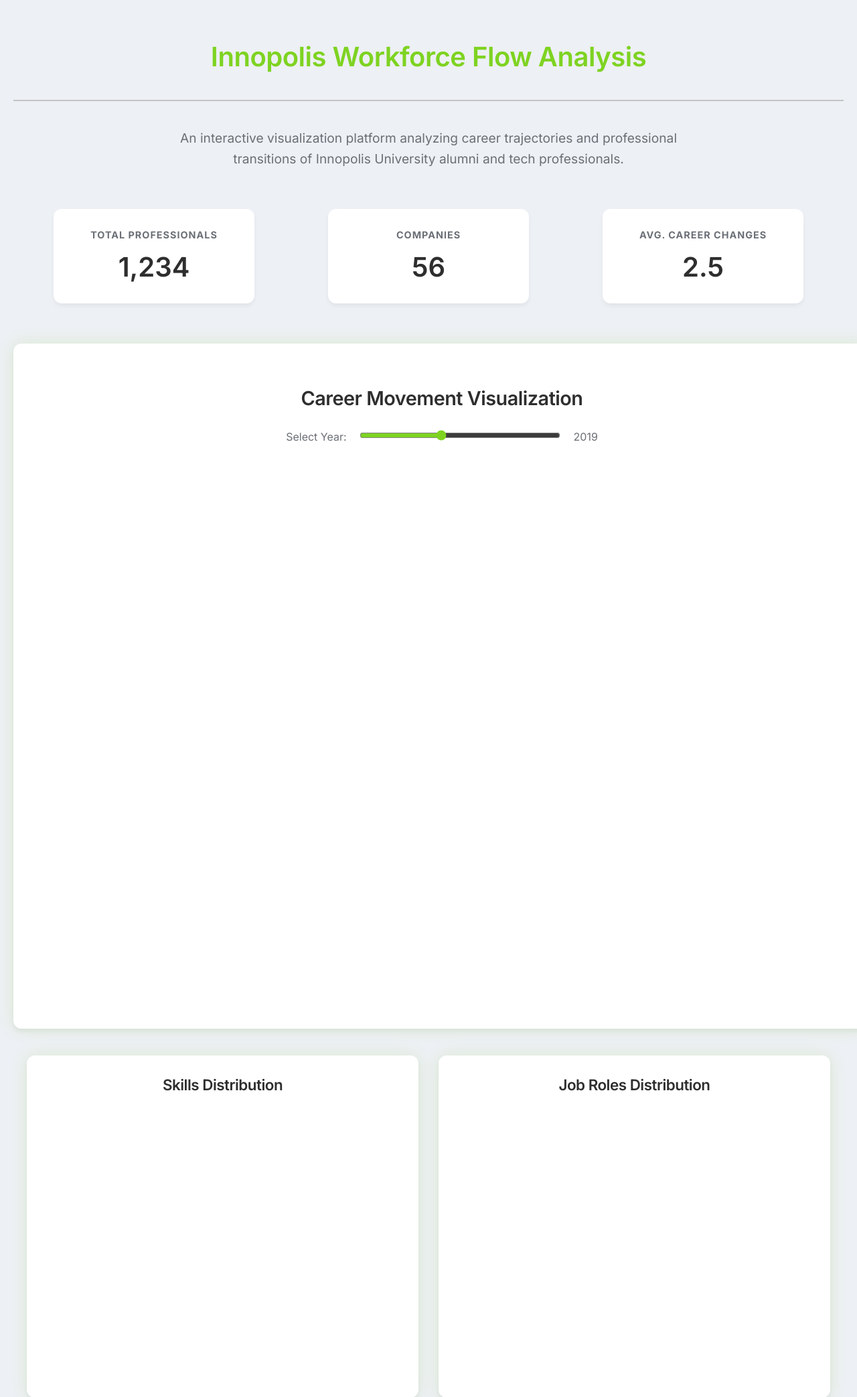
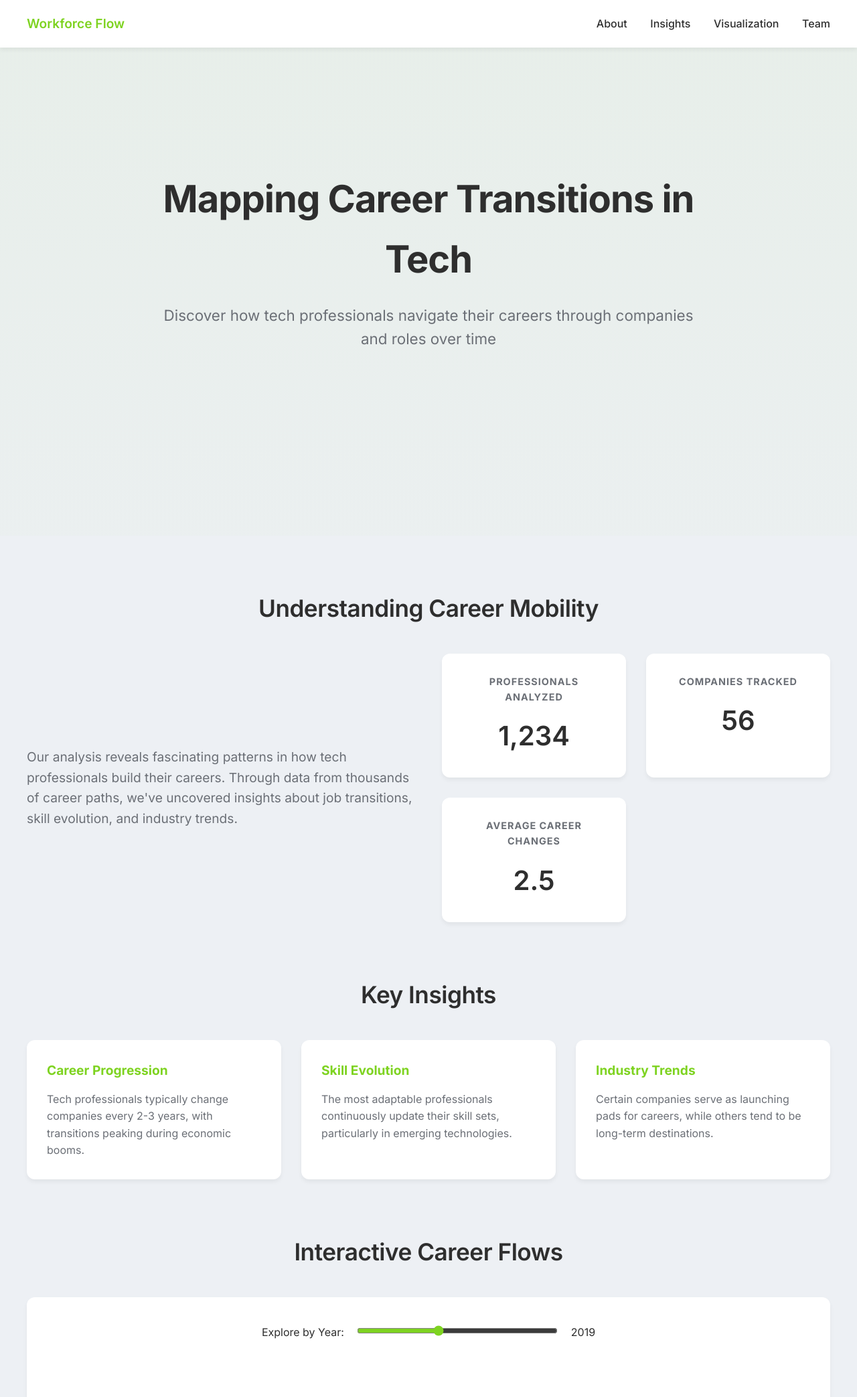
Before and after one commit to Rufina2323/workforce-flow, a plain HTML site: page web-application/index.html in a window 1280 px wide. Shown: the top 2086 px of the page at 67% size. Drawn offline with nearby package versions, Linux system fonts and the light colour scheme.

Commit message:
updated style

```diff
--- a/web-application/css/styles.css
+++ b/web-application/css/styles.css
@@ -1,42 +1,124 @@
 @import url('https://fonts.googleapis.com/css2?family=Inter:wght@400;500;600;700&display=swap');
+
+:root {
+    --primary-color: #7ED321;
+    --text-color: #2e2e2e;
+    --text-secondary: #6b6f76;
+    --background-color: #edf0f4;
+    --card-shadow: 0 4px 6px rgba(0,0,0,0.05);
+    --hover-shadow: 0 8px 12px rgba(0,0,0,0.1);
+    --section-spacing: 80px;
+}
 
 body {
     font-family: 'Inter', sans-serif;
     margin: 0;
-    padding: 20px;
-    background-color: #edf0f4;
-    color: #2e2e2e;
-}
-
-header {
-    text-align: center;
-    padding: 40px 0;
-    border-bottom: 2px solid #c4c4c4;
-    margin-bottom: 40px;
-}
-
-header h1 {
-    color: #7ED321;
-    margin: 0;
-    font-weight: 600;
-    letter-spacing: -0.5px;
-    font-size: 2.5em;
-}
-
-.description {
-    text-align: center;
-    max-width: 800px;
-    margin: 40px auto;
-    color: #6b6f76;
-    font-size: 1.2em;
+    padding: 0;
+    background-color: var(--background-color);
+    color: var(--text-color);
     line-height: 1.6;
 }
 
+/* Navigation */
+.top-nav {
+    background: white;
+    padding: 20px 0;
+    position: fixed;
+    width: 100%;
+    top: 0;
+    z-index: 1000;
+    box-shadow: var(--card-shadow);
+}
+
+.nav-content {
+    max-width: 1200px;
+    margin: 0 auto;
+    display: flex;
+    justify-content: space-between;
+    align-items: center;
+    padding: 0 20px;
+}
+
+.logo {
+    font-weight: 600;
+    font-size: 1.2em;
+    color: var(--primary-color);
+}
+
+.nav-links a {
+    color: var(--text-color);
+    text-decoration: none;
+    margin-left: 30px;
+    font-weight: 500;
+    transition: color 0.2s ease;
+}
+
+.nav-links a:hover {
+    color: var(--primary-color);
+}
+
+/* Hero Section */
+.hero {
+    height: 100vh;
+    display: flex;
+    align-items: center;
+    justify-content: center;
+    text-align: center;
+    background: linear-gradient(rgba(126, 211, 33, 0.05), rgba(126, 211, 33, 0.02));
+    margin-bottom: var(--section-spacing);
+}
+
+.hero-content {
+    max-width: 800px;
+    padding: 0 20px;
+}
+
+.hero h1 {
+    font-size: 3.5em;
+    margin: 0;
+    font-weight: 700;
+    letter-spacing: -1px;
+    color: var(--text-color);
+}
+
+.hero-subtitle {
+    font-size: 1.4em;
+    color: var(--text-secondary);
+    margin-top: 20px;
+}
+
+/* Story Sections */
+.story-section {
+    max-width: 1200px;
+    margin: 0 auto var(--section-spacing);
+    padding: 0 20px;
+}
+
+.story-section h2 {
+    font-size: 2.2em;
+    margin-bottom: 40px;
+    text-align: center;
+    font-weight: 600;
+    letter-spacing: -0.5px;
+}
+
+/* Content Grid */
+.content-grid {
+    display: grid;
+    grid-template-columns: 1fr 1fr;
+    gap: 40px;
+    align-items: center;
+}
+
+.text-content {
+    font-size: 1.2em;
+    color: var(--text-secondary);
+}
+
+/* Stats Overview */
 .stats-overview {
-    display: flex;
-    justify-content: space-around;
-    max-width: 1200px;
-    margin: 60px auto;
+    display: grid;
+    grid-template-columns: repeat(auto-fit, minmax(200px, 1fr));
     gap: 30px;
 }
 
@@ -45,19 +127,18 @@
     padding: 30px;
     border-radius: 12px;
     text-align: center;
-    min-width: 240px;
     transition: transform 0.2s ease, box-shadow 0.2s ease;
-    box-shadow: 0 4px 6px rgba(0,0,0,0.05);
+    box-shadow: var(--card-shadow);
 }
 
 .stat-card:hover {
     transform: translateY(-5px);
-    box-shadow: 0 8px 12px rgba(0,0,0,0.1);
+    box-shadow: var(--hover-shadow);
 }
 
 .stat-card h3 {
     margin: 0;
-    color: #6b6f76;
+    color: var(--text-secondary);
     font-size: 0.9em;
     text-transform: uppercase;
     letter-spacing: 1px;
@@ -65,48 +146,70 @@
 
 .stat-number {
     font-size: 2.5em;
-    color: #2e2e2e;
-    margin: 15px 0 0 0;
+    margin: 15px 0 0;
     font-weight: 600;
 }
 
-.main-visualization {
+/* Insights Grid */
+.insights-grid {
+    display: grid;
+    grid-template-columns: repeat(auto-fit, minmax(300px, 1fr));
+    gap: 30px;
+    margin-top: 40px;
+}
+
+.insight-card {
+    background: white;
+    padding: 30px;
+    border-radius: 12px;
+    box-shadow: var(--card-shadow);
+    transition: transform 0.2s ease;
+}
+
+.insight-card:hover {
+    transform: translateY(-5px);
+    box-shadow: var(--hover-shadow);
+}
+
+.insight-card h3 {
+    color: var(--primary-color);
+    margin: 0 0 15px;
+    font-size: 1.2em;
+}
+
+.insight-card p {
+    margin: 0;
+    color: var(--text-secondary);
+}
+
+/* Visualization Section */
+.viz-container {
     background: white;
     padding: 40px;
     border-radius: 12px;
-    margin: 40px auto;
-    width: 1200px;
-    min-height: 800px;
-    box-shadow: 0 4px 6px rgba(0,0,0,0.05),
-                0 0 25px rgba(126, 211, 33, 0.15);
-}
-
-.main-visualization h2 {
-    text-align: center;
-    color: #2e2e2e;
-    font-weight: 600;
-    letter-spacing: -0.5px;
-    margin-bottom: 30px;
-    font-size: 1.8em;
+    box-shadow: var(--card-shadow);
 }
 
 #slider-container {
-    margin: 30px;
     text-align: center;
-    color: #6b6f76;
+    margin-bottom: 30px;
 }
 
 #yearSlider {
-    accent-color: #7ED321;
+    accent-color: var(--primary-color);
     margin: 0 15px;
     width: 300px;
 }
 
+.main-visualization {
+    margin: 0 auto;
+    max-width: 1120px;
+}
+
+/* Secondary Charts */
 .secondary-charts {
-    display: flex;
-    justify-content: space-between;
-    width: 1200px;
-    margin: 40px auto;
+    display: grid;
+    grid-template-columns: repeat(auto-fit, minmax(520px, 1fr));
     gap: 30px;
 }
 
@@ -114,31 +217,42 @@
     background: white;
     padding: 30px;
     border-radius: 12px;
-    width: calc(50% - 15px);
-    box-shadow: 0 4px 6px rgba(0,0,0,0.05),
-                0 0 25px rgba(126, 211, 33, 0.15);
+    box-shadow: var(--card-shadow);
 }
 
-.chart-container h2 {
+.chart-description {
+    color: var(--text-secondary);
     text-align: center;
-    color: #2e2e2e;
-    font-size: 1.4em;
     margin-top: 0;
     margin-bottom: 20px;
-    font-weight: 600;
-    letter-spacing: -0.5px;
 }
 
-.bubble:hover {
-    fill: #7ED321;
+/* Team Section */
+.team-grid {
+    display: grid;
+    grid-template-columns: repeat(auto-fit, minmax(250px, 1fr));
+    gap: 30px;
+    text-align: center;
 }
 
-.axis-label {
-    font-size: 14px;
-    font-weight: 500;
-    fill: #6b6f76;
+.team-member {
+    background: white;
+    padding: 30px;
+    border-radius: 12px;
+    box-shadow: var(--card-shadow);
 }
 
+.team-member h3 {
+    margin: 0;
+    color: var(--text-color);
+}
+
+.team-member p {
+    color: var(--text-secondary);
+    margin: 10px 0 0;
+}
+
+/* Tooltip */
 .tooltip {
     position: absolute;
     background-color: white;
@@ -147,8 +261,36 @@
     padding: 15px;
     display: none;
     pointer-events: none;
-    box-shadow: 0 4px 12px rgba(0,0,0,0.1);
-    color: #2e2e2e;
+    box-shadow: var(--hover-shadow);
+    color: var(--text-color);
     font-size: 0.9em;
     line-height: 1.5;
 }
+
+/* Responsive Design */
+@media (max-width: 768px) {
+    .content-grid {
+        grid-template-columns: 1fr;
+    }
+
+    .hero h1 {
+        font-size: 2.5em;
+    }
+
+    .hero-subtitle {
+        font-size: 1.2em;
+    }
+
+    .story-section h2 {
+        font-size: 1.8em;
+    }
+
+    .viz-container {
+        padding: 20px;
+    }
+
+    .main-visualization svg {
+        width: 100%;
+        height: auto;
+    }
+}
--- a/web-application/index.html
+++ b/web-application/index.html
@@ -3,56 +3,119 @@
 <head>
     <meta charset="UTF-8">
     <meta name="viewport" content="width=device-width, initial-scale=1.0">
-    <title>Innopolis Workforce Flow Analysis</title>
+    <title>Workforce Flow: Career Transitions in Tech</title>
     <script src="https://d3js.org/d3.v7.min.js"></script>
     <link rel="stylesheet" href="css/styles.css">
 </head>
 <body>
-    <header>
-        <h1>Innopolis Workforce Flow Analysis</h1>
+    <nav class="top-nav">
+        <div class="nav-content">
+            <div class="logo">Workforce Flow</div>
+            <div class="nav-links">
+                <a href="#about">About</a>
+                <a href="#insights">Insights</a>
+                <a href="#visualization">Visualization</a>
+                <a href="#team">Team</a>
+            </div>
+        </div>
+    </nav>
+
+    <header class="hero">
+        <div class="hero-content">
+            <h1>Mapping Career Transitions in Tech</h1>
+            <p class="hero-subtitle">Discover how tech professionals navigate their careers through companies and roles over time</p>
+        </div>
     </header>
 
-    <section class="description">
-        <p>An interactive visualization platform analyzing career trajectories and professional transitions of Innopolis University alumni and tech professionals.</p>
-    </section>
-
-    <section class="stats-overview">
+    <main>
+        <section id="about" class="story-section">
+            <h2>Understanding Career Mobility</h2>
+            <div class="content-grid">
+                <div class="text-content">
+                    <p>Our analysis reveals fascinating patterns in how tech professionals build their careers. Through data from thousands of career paths, we've uncovered insights about job transitions, skill evolution, and industry trends.</p>
+                </div>
+                <div class="stats-overview">
                     <div class="stat-card">
-            <h3>Total Professionals</h3>
+                        <h3>Professionals Analyzed</h3>
                         <p class="stat-number">1,234</p>
                     </div>
                     <div class="stat-card">
-            <h3>Companies</h3>
+                        <h3>Companies Tracked</h3>
                         <p class="stat-number">56</p>
                     </div>
                     <div class="stat-card">
-            <h3>Avg. Career Changes</h3>
+                        <h3>Average Career Changes</h3>
                         <p class="stat-number">2.5</p>
+                    </div>
+                </div>
             </div>
         </section>
 
-    <section class="main-visualization">
-        <h2>Career Movement Visualization</h2>
+        <section id="insights" class="story-section">
+            <h2>Key Insights</h2>
+            <div class="insights-grid">
+                <div class="insight-card">
+                    <h3>Career Progression</h3>
+                    <p>Tech professionals typically change companies every 2-3 years, with transitions peaking during economic booms.</p>
+                </div>
+                <div class="insight-card">
+                    <h3>Skill Evolution</h3>
+                    <p>The most adaptable professionals continuously update their skill sets, particularly in emerging technologies.</p>
+                </div>
+                <div class="insight-card">
+                    <h3>Industry Trends</h3>
+                    <p>Certain companies serve as launching pads for careers, while others tend to be long-term destinations.</p>
+                </div>
+            </div>
+        </section>
+
+        <section id="visualization" class="story-section">
+            <h2>Interactive Career Flows</h2>
+            <div class="viz-container">
                 <div id="slider-container">
-            <label for="yearSlider">Select Year:</label>
+                    <label for="yearSlider">Explore by Year:</label>
                     <input type="range" id="yearSlider" min="2017" max="2022" step="1" value="2019">
                     <span id="yearLabel">2019</span>
                 </div>
+                <div class="main-visualization">
                     <svg id="main-chart" width="1120" height="800"></svg>
                     <div class="tooltip" id="tooltip"></div>
+                </div>
+            </div>
         </section>
 
-    <section class="secondary-charts">
+        <section class="secondary-charts story-section">
             <div class="chart-container">
-            <h2>Skills Distribution</h2>
+                <h2>Evolution of Skills</h2>
+                <p class="chart-description">Track how different skill sets gain and lose prominence over time</p>
                 <svg id="skills-chart" width="520" height="400"></svg>
             </div>
             <div class="chart-container">
-            <h2>Job Roles Distribution</h2>
+                <h2>Role Distribution</h2>
+                <p class="chart-description">Explore the changing landscape of job roles in tech</p>
                 <svg id="roles-chart" width="520" height="400"></svg>
             </div>
         </section>
 
+        <section id="team" class="story-section">
+            <h2>Meet the Team</h2>
+            <div class="team-grid">
+                <div class="team-member">
+                    <h3>Rufina Gafiiatullina</h3>
+                    <p>r.gafiiatullina@innopolis.university</p>
+                </div>
+                <div class="team-member">
+                    <h3>Arina Goncharova</h3>
+                    <p>a.goncharova@innopolis.university</p>
+                </div>
+                <div class="team-member">
+                    <h3>Liana Mardanova</h3>
+                    <p>l.mardanova@innopolis.university</p>
+                </div>
+            </div>
+        </section>
+    </main>
+
     <script src="js/chart.js"></script>
 </body>
 </html>
```
Lines whose indentation alone changed are shown as unchanged.
